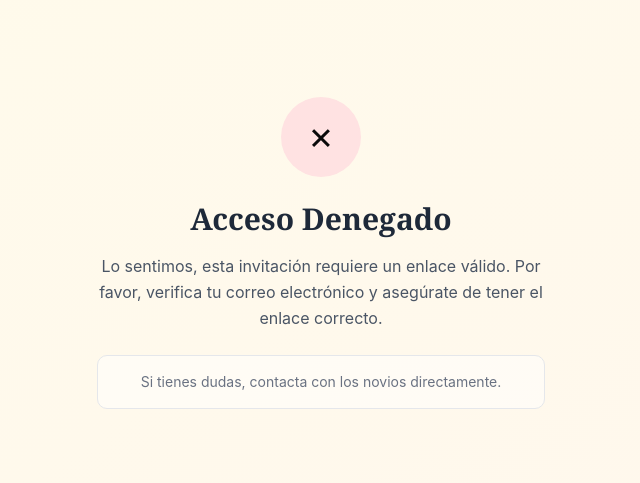
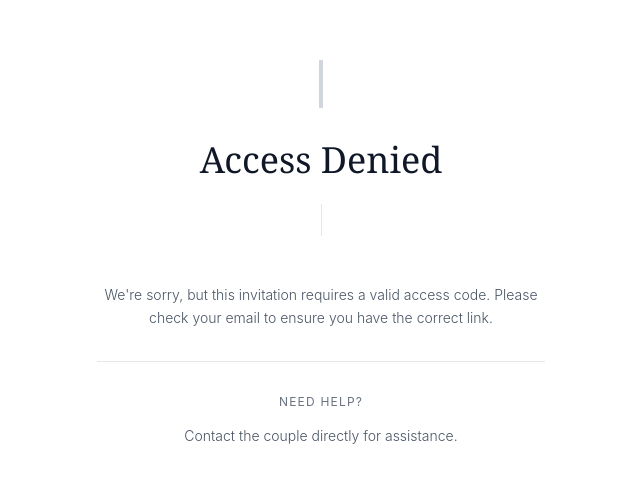
Before and after one commit to javierd79/nuptial-invitation, a Next.js app: page / in a window 1280 px wide. Shown: the part 147-630 px from the top of the page, without its empty margins (319-959 px from the left). Built offline with nearby package versions, Linux system fonts and the light colour scheme.

Commit message:
feat: redesign loading screen and error page with elegant style

```diff
--- a/app/globals.css
+++ b/app/globals.css
@@ -19,6 +19,15 @@
   to {
     opacity: 1;
     transform: translateY(0);
+  }
+}
+
+@keyframes spin {
+  from {
+    transform: rotate(0deg);
+  }
+  to {
+    transform: rotate(360deg);
   }
 }
 
--- a/components/WeddingInvitation.tsx
+++ b/components/WeddingInvitation.tsx
@@ -61,24 +61,30 @@ export default function WeddingInvitation() {
   if (phase === 'validating') {
     if (validationError) {
       return (
-        <div className="min-h-screen flex items-center justify-center bg-gradient-to-br from-amber-50 to-orange-50 p-4">
-          <div className="text-center max-w-md">
-            <div className="mb-6">
-              <div className="w-20 h-20 mx-auto bg-red-100 rounded-full flex items-center justify-center mb-4">
-                <span className="text-4xl">✗</span>
+        <div className="min-h-screen flex items-center justify-center bg-white p-6">
+          <div className="max-w-md w-full">
+            <div className="text-center mb-12">
+              <div className="w-1 h-12 bg-gray-300 mx-auto mb-8"></div>
+              <h1 className="text-4xl font-serif font-light text-gray-900 mb-6">
+                Access Denied
+              </h1>
+              <div className="w-px h-8 bg-gray-200 mx-auto mb-8"></div>
+            </div>
+
+            <div className="space-y-8 text-center">
+              <p className="text-sm text-gray-600 font-light leading-relaxed">
+                We're sorry, but this invitation requires a valid access code.
+                Please check your email to ensure you have the correct link.
+              </p>
+
+              <div className="pt-8 border-t border-gray-200">
+                <p className="text-xs tracking-widest text-gray-500 uppercase mb-4">
+                  Need help?
+                </p>
+                <p className="text-sm text-gray-600 font-light">
+                  Contact the couple directly for assistance.
+                </p>
               </div>
-            </div>
-            <h1 className="text-3xl font-serif font-bold text-gray-800 mb-4">
-              Acceso Denegado
-            </h1>
-            <p className="text-gray-600 mb-6 leading-relaxed">
-              Lo sentimos, esta invitación requiere un enlace válido. Por favor, verifica tu correo electrónico
-              y asegúrate de tener el enlace correcto.
-            </p>
-            <div className="bg-white/50 rounded-lg p-4 border border-gray-200">
-              <p className="text-sm text-gray-500">
-                Si tienes dudas, contacta con los novios directamente.
-              </p>
             </div>
           </div>
         </div>
@@ -86,14 +92,54 @@ export default function WeddingInvitation() {
     }
 
     return (
-      <div className="min-h-screen flex items-center justify-center bg-gradient-to-br from-amber-50 to-orange-50">
-        <div className="text-center">
-          <div className="mb-6 flex justify-center">
-            <div className="w-16 h-16 border-4 border-amber-300 border-t-amber-800 rounded-full animate-spin"></div>
+      <div className="min-h-screen flex flex-col items-center justify-center bg-white p-6">
+        <div className="text-center max-w-md">
+          {/* Logo/Icon Area */}
+          <div className="mb-16">
+            <div className="flex justify-center mb-8">
+              <div className="relative w-12 h-12">
+                <svg className="w-full h-full" viewBox="0 0 100 100" xmlns="http://www.w3.org/2000/svg">
+                  <circle cx="50" cy="50" r="45" fill="none" stroke="currentColor" strokeWidth="2" opacity="0.2" />
+                  <circle
+                    cx="50"
+                    cy="50"
+                    r="45"
+                    fill="none"
+                    stroke="currentColor"
+                    strokeWidth="2"
+                    strokeDasharray="141 141"
+                    strokeDashoffset="0"
+                    className="animate-pulse"
+                    style={{
+                      animation: 'spin 3s linear infinite',
+                    }}
+                  />
+                  <path
+                    d="M50 30 L65 45 L50 60 L35 45 Z"
+                    fill="currentColor"
+                    opacity="0.6"
+                  />
+                </svg>
+              </div>
+            </div>
+
+            <div className="w-px h-12 bg-gray-300 mx-auto mb-12"></div>
           </div>
-          <p className="text-gray-600 font-serif text-lg">
-            Validando tu invitación...
+
+          {/* Loading Message */}
+          <p className="text-sm tracking-widest text-gray-500 uppercase mb-2">
+            Please wait
           </p>
+          <p className="text-gray-700 font-serif text-lg font-light">
+            Validating your invitation
+          </p>
+
+          {/* Animated dots */}
+          <div className="mt-8 flex justify-center gap-2">
+            <div className="w-2 h-2 bg-gray-400 rounded-full animate-pulse"></div>
+            <div className="w-2 h-2 bg-gray-400 rounded-full animate-pulse" style={{ animationDelay: '0.2s' }}></div>
+            <div className="w-2 h-2 bg-gray-400 rounded-full animate-pulse" style={{ animationDelay: '0.4s' }}></div>
+          </div>
         </div>
       </div>
     )
```
Also changed, not shown: 1 other file (tests, documents, lock files or other folders).
